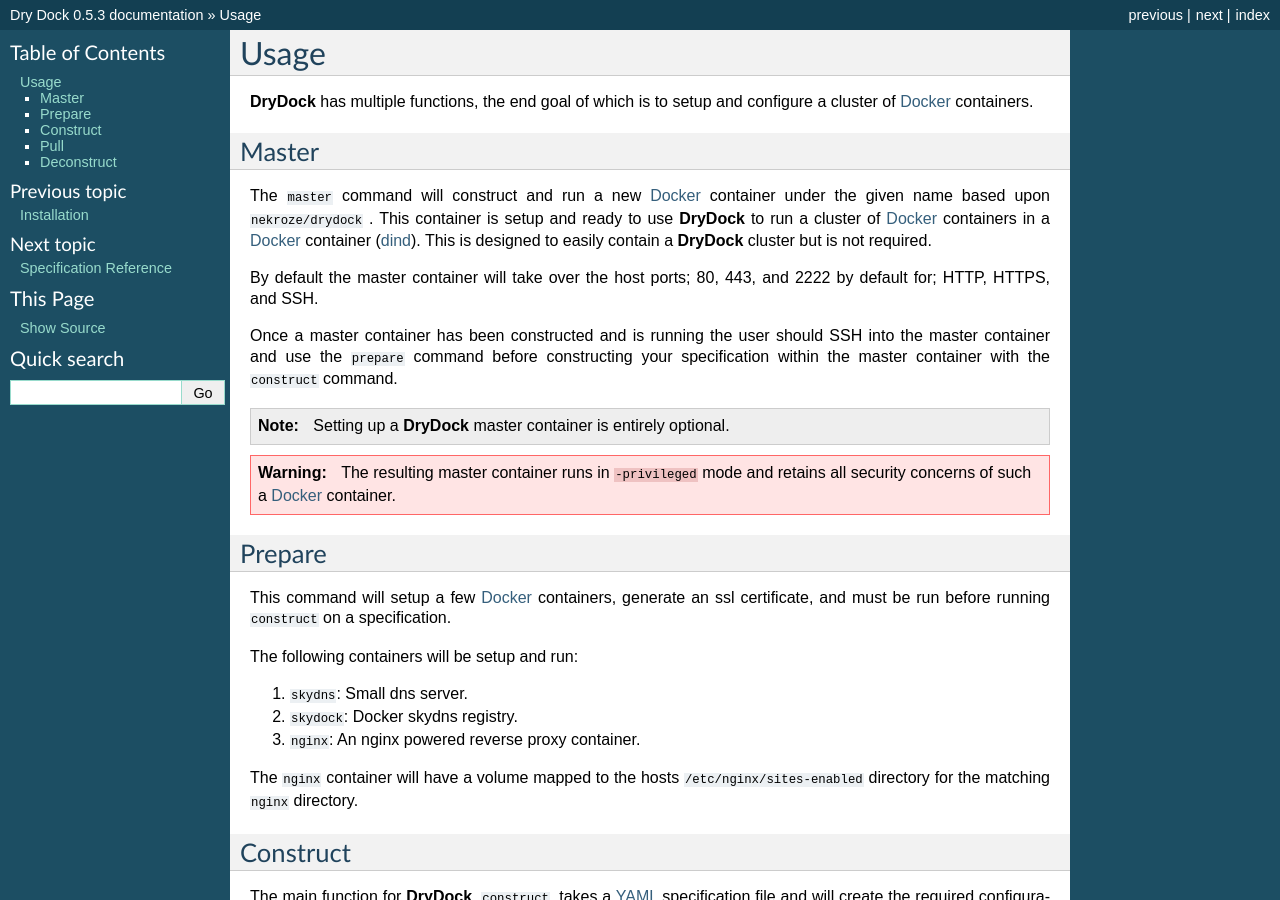
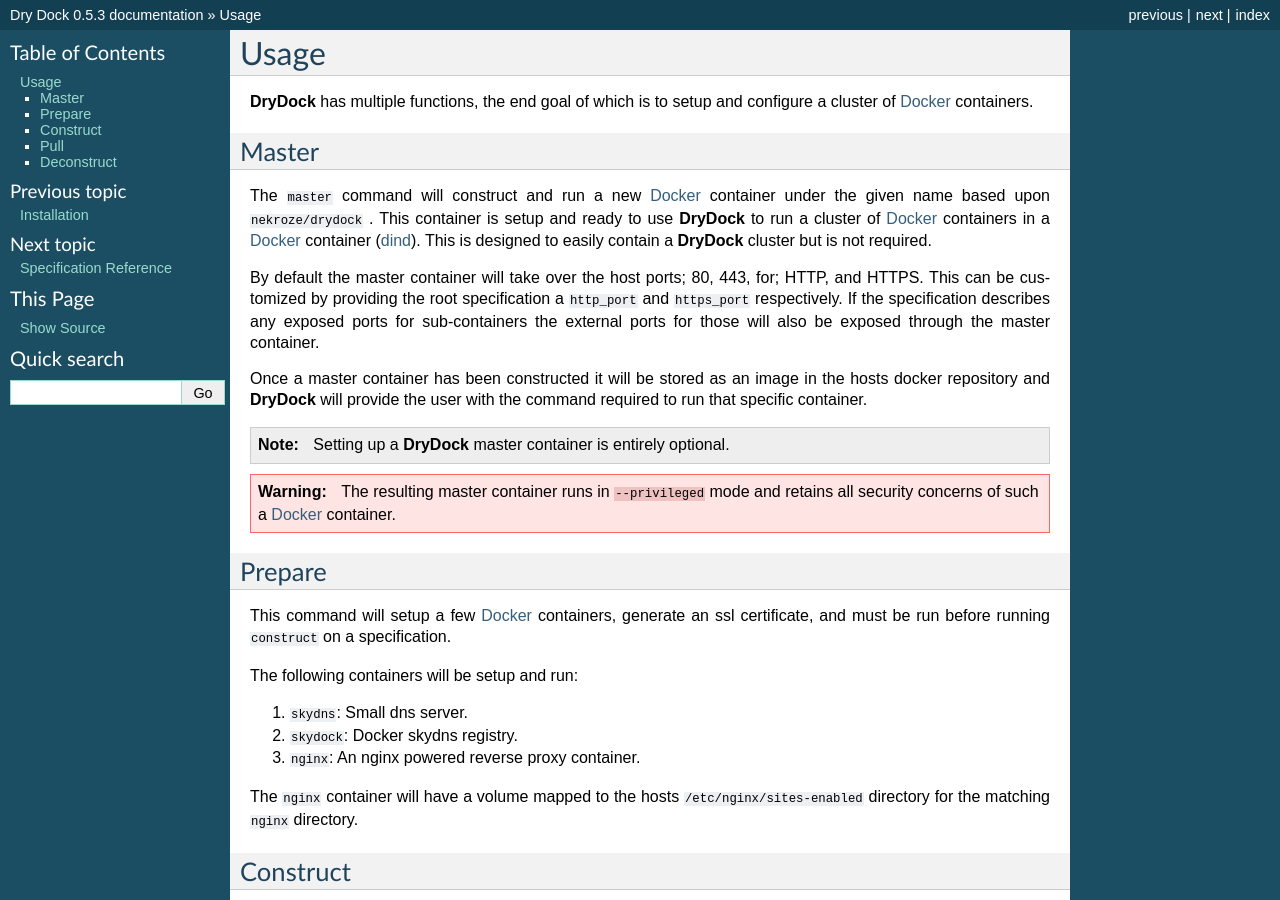
Before and after one commit to Nekroze/drydock, a Sphinx documentation site: the page built from docs/usage.rst, in a window 1280 px wide and 900 px high. Built offline with Sphinx 7.4.7, drawn with Linux system fonts in a browser that asks for light colours.

Commit message:
updated usage documentation for master containers

```diff
--- a/docs/usage.rst
+++ b/docs/usage.rst
@@ -15,12 +15,14 @@
 but is not required.
 
 By default the master container will take over the host ports; 80, 443,
-and 2222 by default for; HTTP, HTTPS, and SSH.
+for; HTTP, and HTTPS. This can be customized by providing the root
+specification a ``http_port`` and ``https_port`` respectively. If the
+specification describes any exposed ports for sub-containers the external
+ports for those will also be exposed through the master container.
 
-Once a master container has been constructed and is running the user should
-SSH into the master container and use the ``prepare`` command before
-constructing your specification within the master container with the
-``construct`` command.
+Once a master container has been constructed it will be stored as an image
+in the hosts docker repository and **DryDock** will provide the user with
+the command required to run that specific container.
 
 .. note::
 
@@ -28,7 +30,7 @@
 
 .. warning::
 
-    The resulting master container runs in ``-privileged`` mode and retains
+    The resulting master container runs in ``--privileged`` mode and retains
     all security concerns of such a Docker_ container.
 
 Prepare
```
